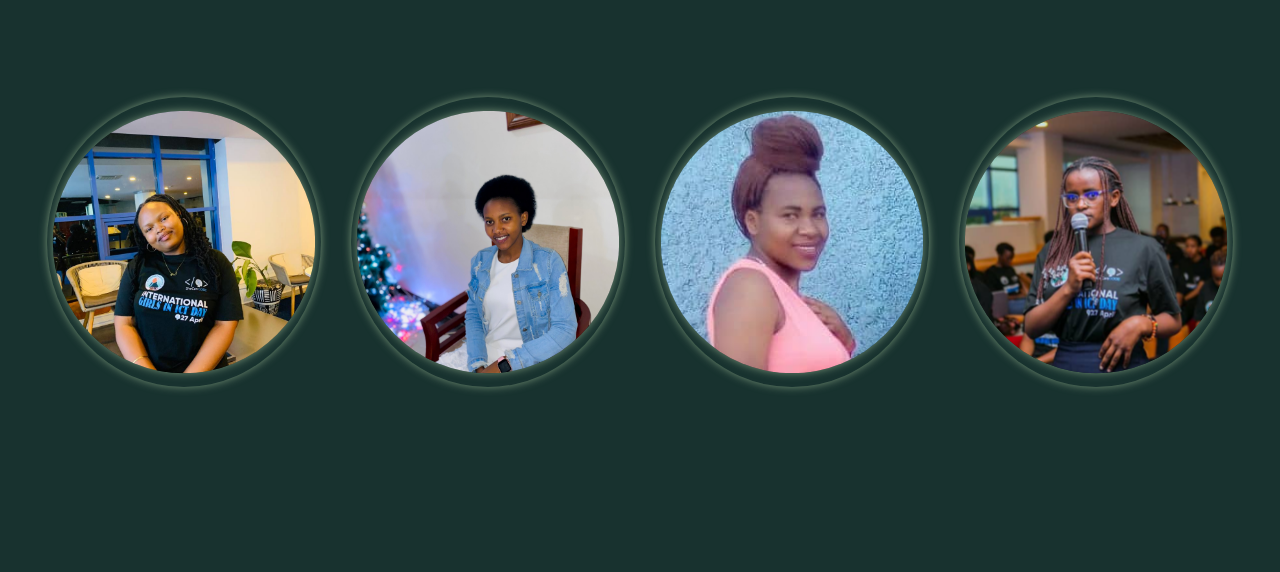
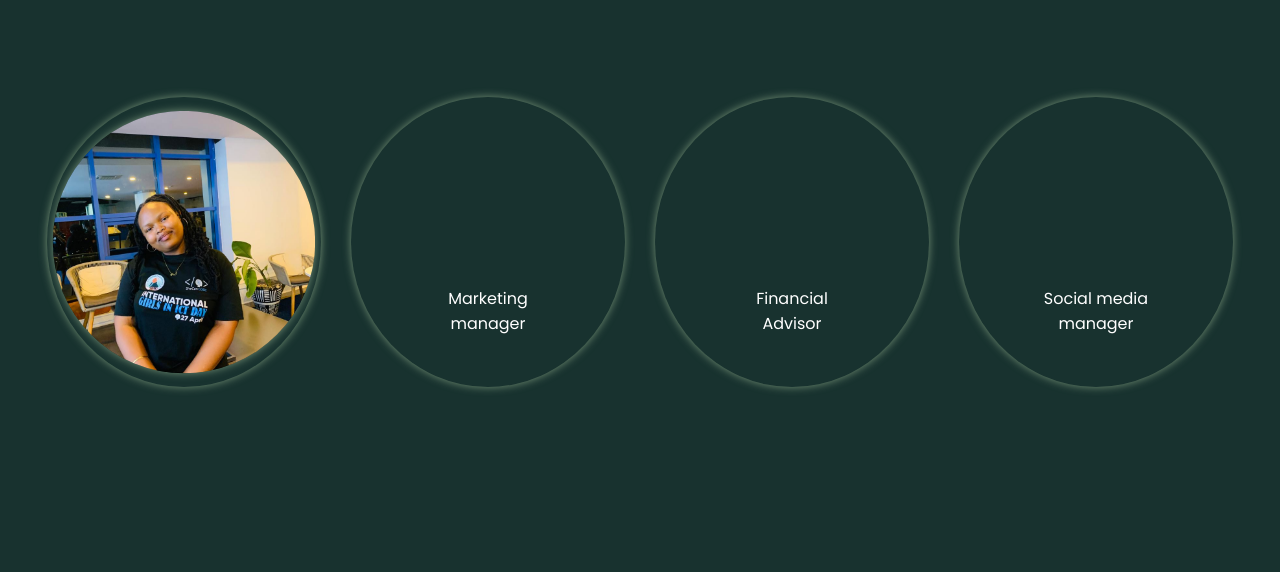
Before and after one commit to HonolineKAMURERWA/Agro-Center, a plain HTML site: page index.html in a window 1280 px wide. Shown: the part 1915-2487 px from the top of the page. Drawn offline with nearby package versions, Linux system fonts and the light colour scheme.

Commit message:
agro center

```diff
--- a/index.html
+++ b/index.html
@@ -65,7 +65,6 @@
       <div class="content ">
         <div class="inner">
         <div class="image-content">
-        <!-- <img src="./images/ground.jpeg" alt="" /> -->
         </div>
         <div class="background"></div>
         <div class="intro">
@@ -231,23 +230,23 @@
             </div>
           </div>
           <div class="profile">
-            <img src="./images/img7.jpg" alt="" />
+            <!-- <img src="./images/img7.jpg" alt="" /> -->
             <div class="team-info">
-              <h4 class="name">Happy</h4>
+              <h4 class="name"></h4>
               <p class="bio">Marketing manager</p>
             </div>
           </div>
           <div class="profile">
-            <img src="./images/hono.jpeg" alt="" />
+            <!-- <img src="./images/hono.jpeg" alt="" /> -->
             <div class="team-info">
-              <h4 class="name">Honorine</h4>
+              <h4 class="name"></h4>
               <p class="bio">Financial Advisor</p>
             </div>
           </div>
           <div class="profile">
-            <img src="./images/benitha.jpeg" alt="" />
+            <!-- <img src="./images/benitha.jpeg" alt="" /> -->
             <div class="team-info">
-              <h4 class="name">Benitha</h4>
+              <h4 class="name"></h4>
               <p class="bio">Social media manager</p>
             </div>
           </div>
```
Also changed, not shown: Service.css (+3 -7 lines), Service.html (+2 -0 lines).
